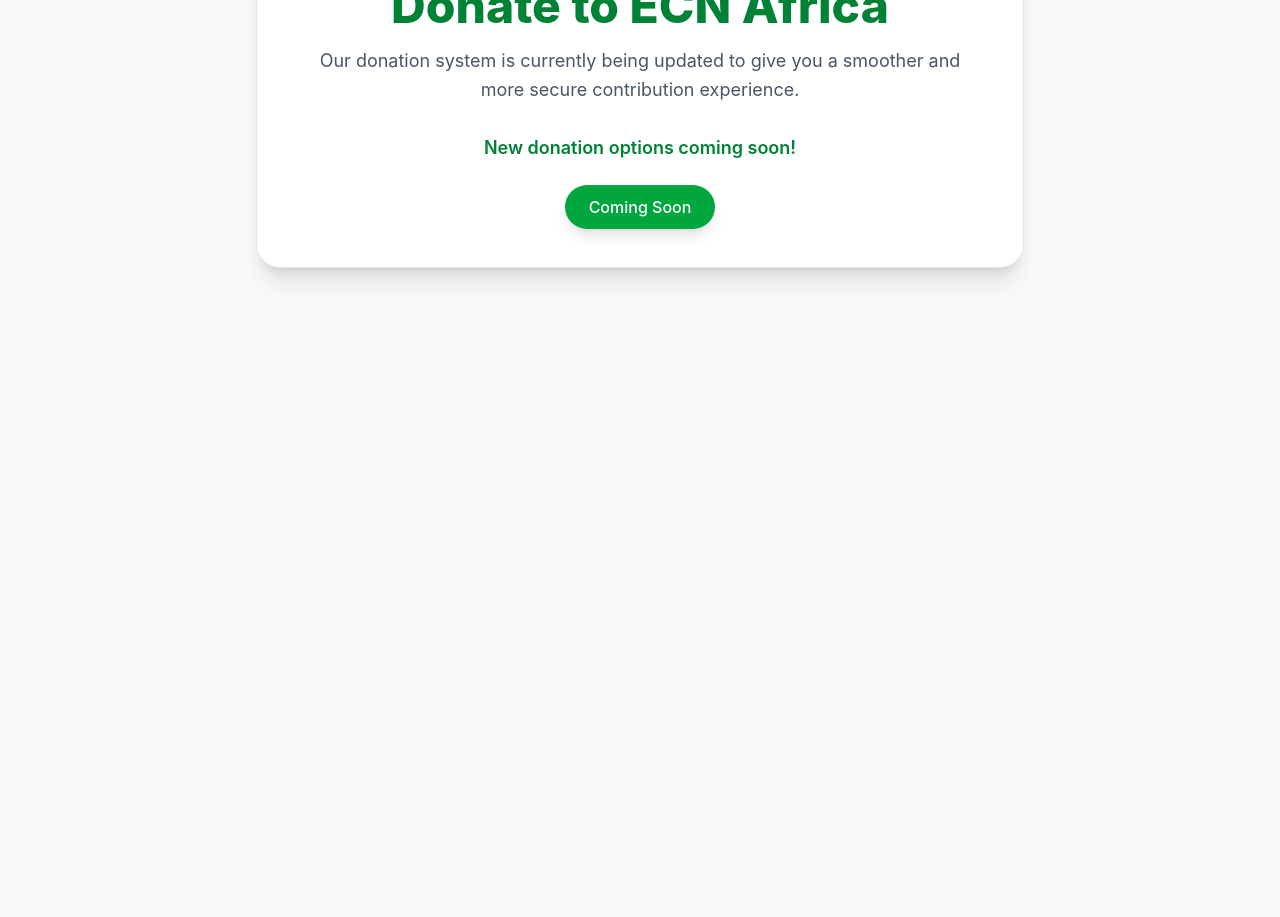
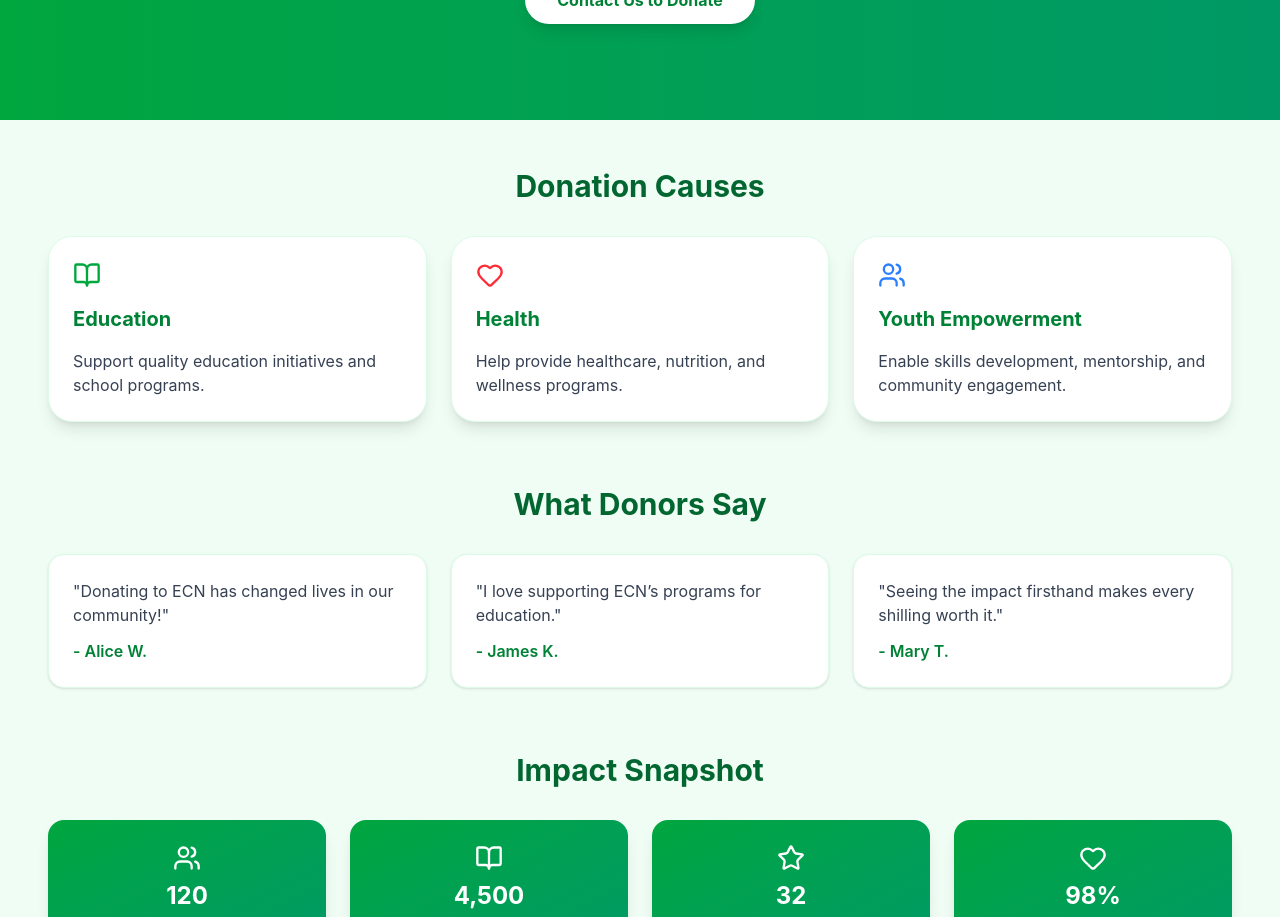
Before and after one commit to steph10920/ecnafrica, a React (Vite) app: page /donate in a window 1280 px wide. Shown: the part 380-1297 px from the top of the page. Before the commit the page ends 880 px from the top, so only its background shows below. Built offline with nearby package versions, Linux system fonts and the light colour scheme.

Commit message:
changes made in contact and careers

```diff
--- a/src/components/Donate.jsx
+++ b/src/components/Donate.jsx
@@ -1,48 +1,161 @@
 import { motion } from "framer-motion";
+import { Helmet } from "react-helmet";
+import { BookOpen, Heart, Users, Star } from "lucide-react";
+import CountUp from "react-countup";
+import Footer from "../components/Footer";
 
 export default function Donate() {
+  const donors = [
+    { name: "Alice W.", message: "Donating to ECN has changed lives in our community!" },
+    { name: "James K.", message: "I love supporting ECN’s programs for education." },
+    { name: "Mary T.", message: "Seeing the impact firsthand makes every shilling worth it." },
+  ];
+
+  const causes = [
+    { title: "Education", description: "Support quality education initiatives and school programs.", icon: <BookOpen size={28} className="text-green-600" /> },
+    { title: "Health", description: "Help provide healthcare, nutrition, and wellness programs.", icon: <Heart size={28} className="text-red-500" /> },
+    { title: "Youth Empowerment", description: "Enable skills development, mentorship, and community engagement.", icon: <Users size={28} className="text-blue-500" /> },
+  ];
+
+  const impactStats = [
+    { label: "Volunteers", value: 120, icon: <Users size={28} /> },
+    { label: "Learners reached", value: 4500, icon: <BookOpen size={28} /> },
+    { label: "Projects funded", value: 32, icon: <Star size={28} /> },
+    { label: "Program satisfaction", value: 98, icon: <Heart size={28} /> },
+  ];
+
   return (
-    <section className="min-h-screen bg-gray-50 flex items-center justify-center px-6 py-20">
-      <div className="max-w-3xl mx-auto bg-white rounded-3xl shadow-xl border border-gray-200 p-12 text-center">
+    <div className="min-h-screen bg-green-50 flex flex-col">
+      <Helmet>
+        <title>Donate | ECN Africa</title>
+        <meta
+          name="description"
+          content="Support ECN Africa and help transform communities through education, health, and youth empowerment programs."
+        />
+      </Helmet>
 
-        {/* Heading */}
+      {/* HERO */}
+      <header className="bg-gradient-to-r from-green-600 to-emerald-600 text-white py-24 text-center">
         <motion.h1
           initial={{ opacity: 0, y: 20 }}
           animate={{ opacity: 1, y: 0 }}
           transition={{ duration: 0.6 }}
-          className="text-4xl md:text-5xl font-extrabold text-green-700 mb-4"
+          className="text-4xl md:text-5xl font-extrabold"
         >
-          Donate to ECN Africa
+          Support ECN Africa
         </motion.h1>
-
-        {/* Coming Soon Text */}
         <motion.p
           initial={{ opacity: 0 }}
           animate={{ opacity: 1 }}
-          transition={{ delay: 0.3, duration: 0.6 }}
-          className="text-gray-600 text-lg leading-relaxed mb-8"
+          transition={{ delay: 0.2 }}
+          className="mt-4 text-lg md:text-xl max-w-2xl mx-auto"
         >
-          Our donation system is currently being updated to give you a smoother
-          and more secure contribution experience.
-          <br /><br />
-          <span className="text-green-700 font-semibold">
-            New donation options coming soon!
-          </span>
+          Your support helps us empower communities through education, health, and youth programs.
+          We invite you to contact us to discuss your contribution.
         </motion.p>
+        <motion.button
+          whileHover={{ scale: 1.05 }}
+          onClick={() => window.location.href = "mailto:education@ecnafrica.org"}
+          className="mt-8 px-8 py-3 rounded-full bg-white text-green-700 font-bold shadow-lg hover:scale-[1.02] transition"
+        >
+          Contact Us to Donate
+        </motion.button>
+      </header>
 
-        {/* Badge */}
-        <motion.div
+      {/* MAIN CONTENT */}
+      <main className="flex-1 max-w-7xl mx-auto p-6 md:p-12 flex flex-col gap-16">
+
+        {/* Causes Section */}
+        <section>
+          <h2 className="text-3xl font-bold text-green-800 mb-8 text-center">Donation Causes</h2>
+          <div className="grid grid-cols-1 md:grid-cols-3 gap-6">
+            {causes.map((cause, i) => (
+              <motion.div
+                key={i}
+                initial={{ opacity: 0, y: 20 }}
+                animate={{ opacity: 1, y: 0 }}
+                transition={{ delay: i * 0.2 }}
+                whileHover={{ scale: 1.03 }}
+                className="bg-white p-6 rounded-3xl shadow-lg border border-green-100 hover:shadow-xl transition flex flex-col items-start gap-4"
+              >
+                {cause.icon}
+                <h3 className="text-xl font-bold text-green-700">{cause.title}</h3>
+                <p className="text-gray-700">{cause.description}</p>
+              </motion.div>
+            ))}
+          </div>
+        </section>
+
+        {/* Donor Testimonials */}
+        <section>
+          <h2 className="text-3xl font-bold text-green-800 mb-8 text-center">What Donors Say</h2>
+          <div className="grid grid-cols-1 md:grid-cols-3 gap-6">
+            {donors.map((donor, i) => (
+              <motion.div
+                key={i}
+                initial={{ opacity: 0, y: 10 }}
+                animate={{ opacity: 1, y: 0 }}
+                transition={{ delay: i * 0.2 }}
+                whileHover={{ scale: 1.02, shadow: "0 10px 20px rgba(0,0,0,0.12)" }}
+                className="bg-white p-6 rounded-2xl shadow border border-green-100"
+              >
+                <p className="text-gray-700">"{donor.message}"</p>
+                <p className="mt-3 font-semibold text-green-700">- {donor.name}</p>
+              </motion.div>
+            ))}
+          </div>
+        </section>
+
+        {/* Impact Snapshot */}
+        <section>
+          <h2 className="text-3xl font-bold text-green-800 mb-8 text-center">Impact Snapshot</h2>
+          <div className="grid grid-cols-2 md:grid-cols-4 gap-6 text-center">
+            {impactStats.map((stat, i) => (
+              <motion.div
+                key={i}
+                initial={{ opacity: 0, y: 10 }}
+                animate={{ opacity: 1, y: 0 }}
+                transition={{ delay: i * 0.2 }}
+                className="bg-gradient-to-br from-green-600 to-emerald-600 text-white rounded-2xl p-6 shadow-lg flex flex-col items-center gap-2"
+              >
+                {stat.icon}
+                <div className="text-2xl font-bold">
+                  <CountUp end={stat.value} duration={2} separator="," />{stat.label === "Program satisfaction" ? "%" : ""}
+                </div>
+                <div className="text-sm">{stat.label}</div>
+              </motion.div>
+            ))}
+          </div>
+        </section>
+
+        {/* CALL TO ACTION */}
+        <section className="bg-gradient-to-r from-green-600 to-emerald-600 text-white py-16 px-6 text-center rounded-3xl shadow-lg">
+          <motion.h3
+            initial={{ opacity: 0, y: 10 }}
+            animate={{ opacity: 1, y: 0 }}
+            className="text-2xl md:text-3xl font-bold mb-4"
+          >
+            Ready to Make a Difference?
+          </motion.h3>
+          <motion.p
           initial={{ opacity: 0 }}
           animate={{ opacity: 1 }}
-          transition={{ delay: 0.6, duration: 0.6 }}
-          className="mt-4"
+          transition={{ delay: 0.2 }}
+          className="mt-4 text-lg md:text-xl max-w-2xl mx-auto"
         >
-          <span className="px-6 py-3 bg-green-600 text-white rounded-full font-medium shadow-lg">
-            Coming Soon
-          </span>
-        </motion.div>
+        Join us in transforming communities! Reach out today to explore how your support can empower education, health, and youth programs across Africa.
+        </motion.p>
+        <motion.button
+          whileHover={{ scale: 1.05 }}
+          onClick={() => window.location.href = "mailto:education@ecnafrica.org"}
+          className="mt-8 px-8 py-3 rounded-full bg-white text-green-700 font-bold shadow-lg hover:scale-[1.02] transition"
+        >
+          Contact Us to Donate
+        </motion.button>
+        </section>
+      </main>
 
-      </div>
-    </section>
+      <Footer />
+    </div>
   );
 }
--- a/src/data/searchMap.js
+++ b/src/data/searchMap.js
@@ -1,54 +1,74 @@
 export const searchMap = [
   {
-    keywords: ["home", "homepage", "welcome"],
+    keywords: ["home", "homepage", "welcome", "ECN home"],
     page: "/",
   },
   {
-    keywords: ["about", "who we are", "mission", "goals", "vision", "values", "history"],
+    keywords: ["about", "who we are", "mission", "vision", "values", "history", "our story"],
     page: "/about",
   },
   {
-    keywords: ["programs", "education", "child protection", "community development", "empowerment", "food security", "health", "education for all"],
+    keywords: ["programs", "programmes", "education", "child protection", "community development", "empowerment", "food security", "health", "environment"],
     page: "/programs",
   },
   {
-    keywords: ["education fundamentals", "innovation", "leadership", "visionary leadership"],
-    page: "/#educational-fundamentals",
+    keywords: ["education fundamentals", "innovation", "leadership", "visionary leadership", "quality learning"],
+    page: "/programs#education", // adjust anchor if needed
   },
   {
-    keywords: ["impact", "children reached", "families empowered", "schools partnered", "volunteers", "community impact"],
-    page: "/#impact",
+    keywords: ["impact", "our impact", "children reached", "families empowered", "community impact", "volunteers", "sustainability"],
+    page: "/impact",
   },
   {
-    keywords: ["blog", "news", "updates", "articles"],
+    keywords: ["stories", "testimonials", "impact stories", "success stories", "our stories"],
+    page: "/stories",
+  },
+  {
+    keywords: ["blog", "news", "updates", "articles", "insights"],
     page: "/blog",
   },
   {
-    keywords: ["contact", "get in touch", "reach us"],
+    keywords: ["careers", "jobs", "work with us", "join us", "vacancies", "opportunities"],
+    page: "/careers",
+  },
+  {
+    keywords: ["donate", "give", "support us", "contribute", "fundraise"],
+    page: "/donate",
+  },
+  {
+    keywords: ["contact", "get in touch", "reach us", "contact us", "email", "address", "phone"],
     page: "/contact",
   },
   {
-    keywords: ["arts and sports", "sports", "arts"],
+    keywords: ["arts and sports", "sports", "arts", "creative", "athletics"],
     page: "/categories/arts-and-sports",
   },
   {
-    keywords: ["environment", "eco", "nature", "sustainability"],
+    keywords: ["environment", "eco", "nature", "sustainability", "climate"],
     page: "/categories/environment",
   },
   {
-    keywords: ["food security", "nutrition", "hunger"],
+    keywords: ["food security", "nutrition", "hunger", "agriculture"],
     page: "/categories/food-security",
   },
   {
-    keywords: ["health", "wellness", "medicine"],
+    keywords: ["health", "wellness", "medicine", "healthcare"],
     page: "/categories/health",
   },
   {
-    keywords: ["human rights", "rights", "justice"],
+    keywords: ["human rights", "rights", "justice", "advocacy"],
     page: "/categories/human-rights",
   },
   {
-    keywords: ["quality education", "learning", "schools"],
+    keywords: ["quality education", "learning", "schools", "education access"],
     page: "/categories/quality-education",
   },
+  {
+    keywords: ["volunteer", "volunteering", "service", "give time"],
+    page: "/volunteer",
+  },
+  {
+    keywords: ["annual report", "reports", "financials", "transparency"],
+    page: "/reports",
+  },
 ];
```
